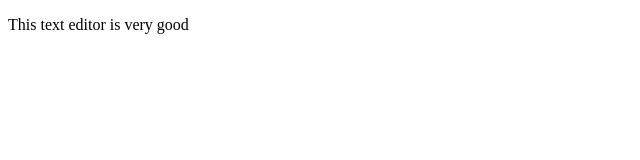
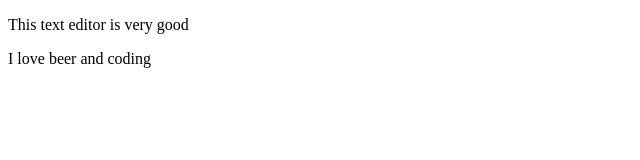
Before and after one commit to Zentriks/JSLearning, a plain HTML site: page index.html in a window 1280 px wide. Shown: the whole page, without its empty margins (0-640 px from the left). Drawn offline with Linux system fonts and the light colour scheme.

Commit message:
Zivela Backa

```diff
--- a/index.html
+++ b/index.html
@@ -7,5 +7,6 @@
 </head>
 <body>
 <p>This text editor is very good</p>
+<p>I love beer and coding</p>
 </body>
 </html>
```
